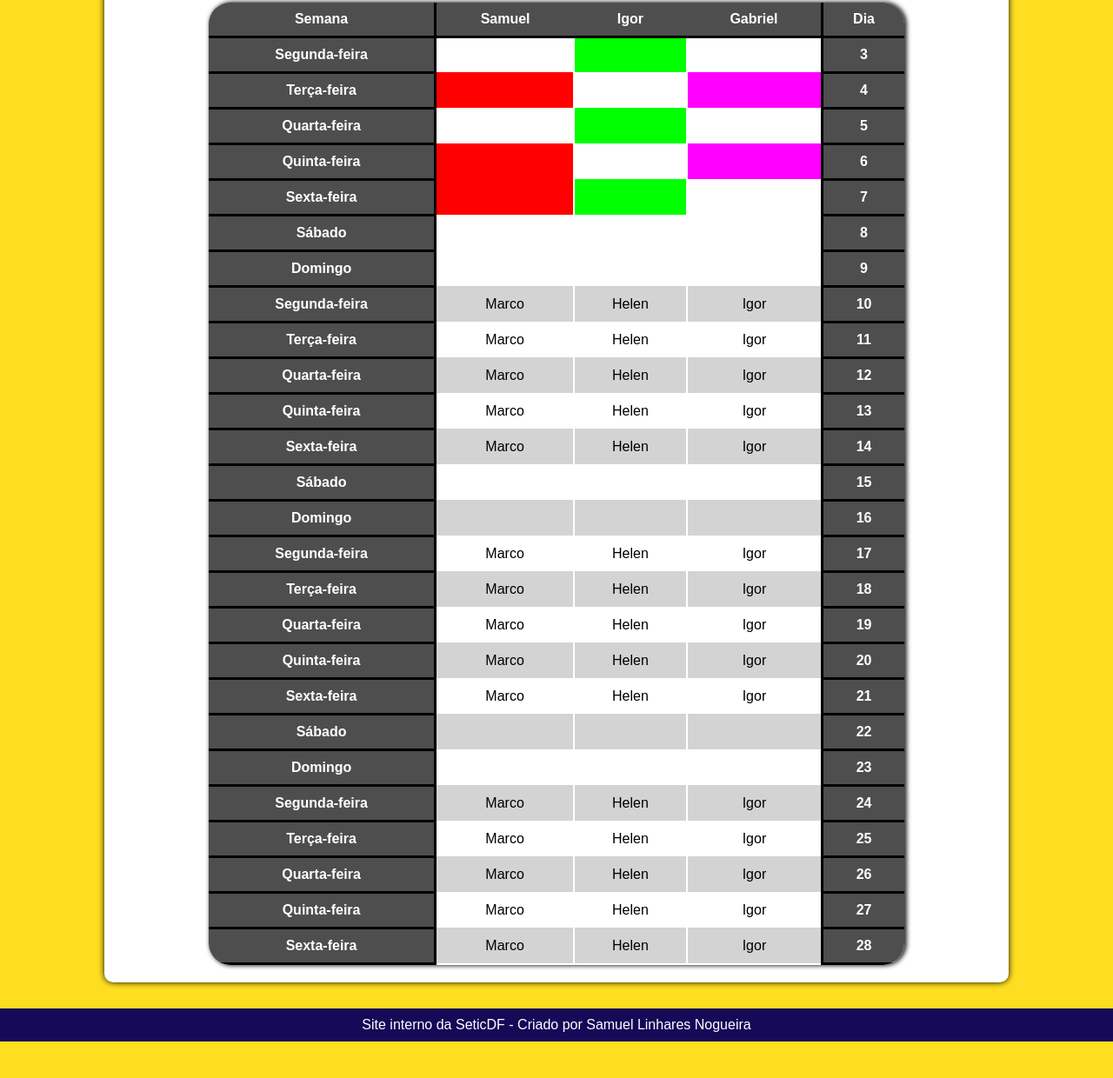
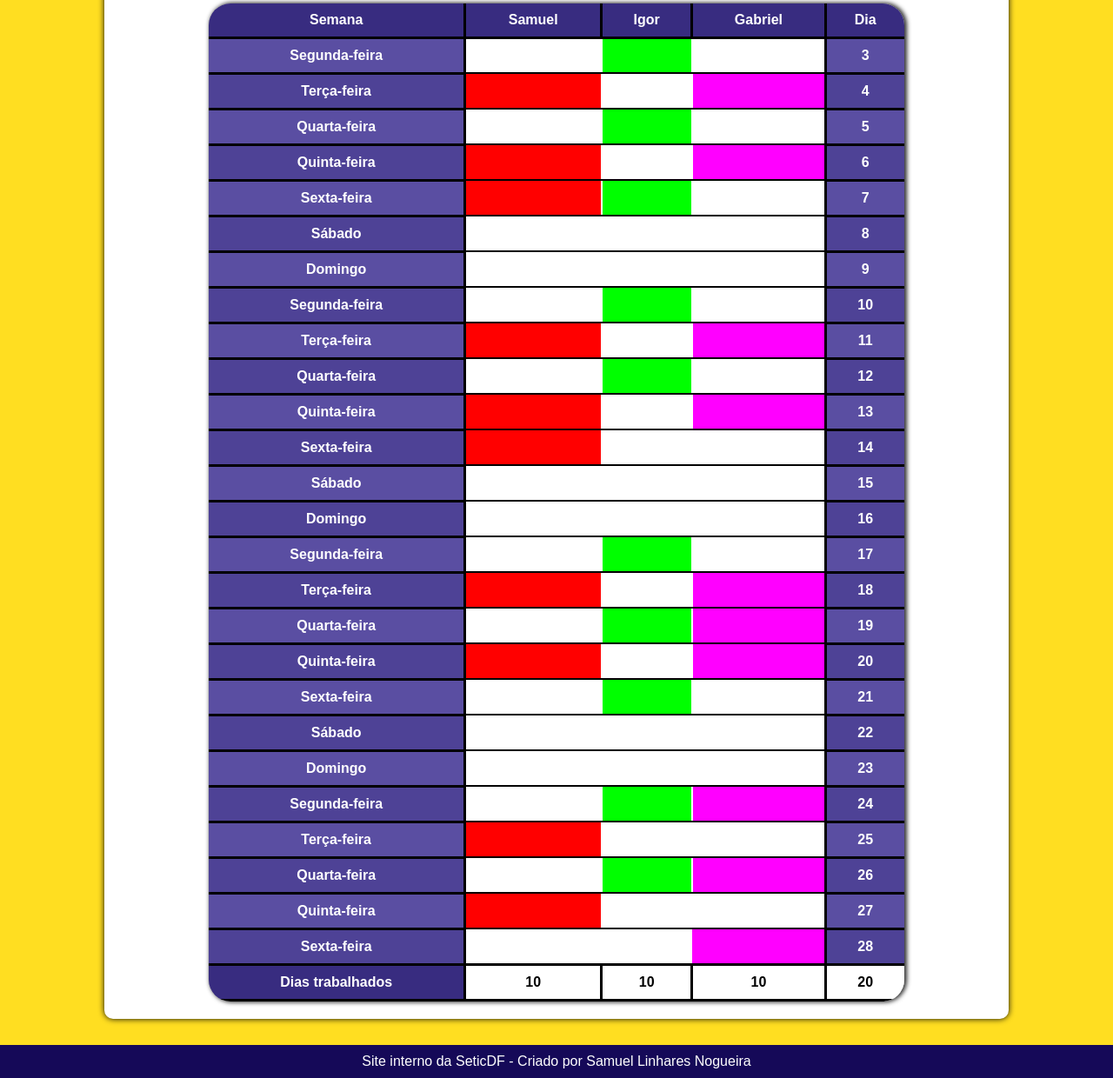
Before and after one commit to S-Linhares/Teste_SiteInterno, a plain HTML site: page html/ferias.html in a window 1280 px wide. Shown: the part 571-1811 px from the top of the page at 87% size. Before the commit the page ends 1769 px from the top, so only its background shows below. Drawn offline with Linux system fonts and the light colour scheme.

Commit message:
att table

```diff
--- a/css/styles_ferias.css
+++ b/css/styles_ferias.css
@@ -29,6 +29,7 @@ td {
 
 .borda-direita {
     border-right: 2px solid white;
+    border-bottom: 2px solid black;
 }
 
 thead > tr > th {
@@ -61,6 +62,7 @@ tbody > tr > th {
 .mes {
     border-right: 0px;
     border-left: 3px solid black;
+    background-color: #1f0e81bb;
 }
 
 .samuel {
@@ -79,6 +81,22 @@ tbody > tr > th {
     background-color: white;
 }
 
+.cabecalho_esquerda {
+    border-bottom: 3px solid black;
+    border-right: 3px solid black;
+    color: white;
+    background-color: #1f0e81bb;
+}
+
+.pe_resultado {
+    border-left: 3px solid black;
+    border-top: 3px solid black;
+    border-bottom: 3px solid black;
+    color: black;
+    background-color: white;
+    font-weight: bold;
+}
+
 body > main > article > h2 {
     margin-top: 50px;
 }
--- a/html/ferias.html
+++ b/html/ferias.html
@@ -65,7 +65,7 @@
               <td class="borda-direita">Alberto</td>
               <td class="borda-direita"></td>
               <td class="borda-direita"></td>
-              <td>Gabriel</td>
+              <td class="borda-direita">Gabriel</td>
             </tr>
             <tr>
               <th scope="row">Intervalo de dias</th>
@@ -80,21 +80,20 @@
               <td class="borda-direita"></td>
               <td class="borda-direita"></td>
               <td class="borda-direita"></td>
-              <td></td>
+              <td class="borda-direita"></td>
             </tr>
             <tr>
               <th scope="row">Substituto</th>
-              <td class="borda-direita"></td>
-              <td class="borda-direita"></td>
-              <td class="borda-direita"></td>
-              <td class="borda-direita"></td>
-              <td class="borda-direita"></td>
-              <td class="borda-direita"></td>
-              <td class="borda-direita"></td>
-              <td class="borda-direita"></td>
-              <td class="borda-direita"></td>
-              <td class="borda-direita"></td>
-              <td class="borda-direita"></td>
+              <td></tdtd>
+              <td></td>
+              <td></td>
+              <td></td>
+              <td></td>
+              <td></td>
+              <td></td>
+              <td></td>
+              <td></td>
+              <td></td>
               <td></td>
             </tr>
           </tbody>
@@ -113,201 +112,207 @@
         <table>
           <thead>
             <tr>
-              <th scope="col" class="info">Semana</th>
-              <th scope="col">Samuel</th>
-              <th scope="col">Igor</th>
-              <th scope="col">Gabriel</th>
+              <th scope="col" class="cabecalho_esquerda">Semana</th>
+              <th scope="col" class="cabecalho_esquerda">Samuel</th>
+              <th scope="col" class="cabecalho_esquerda">Igor</th>
+              <th scope="col" class="cabecalho_esquerda">Gabriel</th>
               <th scope="col" class="mes">Dia</th>
             </tr>
           </thead>
 
           <tbody>
             <tr>
-              <th scope="row">Segunda-feira</th>
+              <th scope="row" class="cabecalho_esquerda">Segunda-feira</th>
               <td class="borda-direita vazio"></td>
               <td class="borda-direita igor"></td>
               <td class="borda-direita vazio"></td>
               <th class="mes">3</th>
             </tr>
             <tr>
-              <th scope="row">Terça-feira</th>
+              <th scope="row" class="cabecalho_esquerda">Terça-feira</th>
               <td class="borda-direita samuel"></td>
               <td class="borda-direita vazio"></td>
               <td class="borda-direita gabriel"></td>
               <th class="mes">4</th>
             </tr>
             <tr>
-              <th scope="row">Quarta-feira</th>
+              <th scope="row" class="cabecalho_esquerda">Quarta-feira</th>
               <td class="borda-direita vazio"></td>
               <td class="borda-direita igor"></td>
               <td class="borda-direita vazio"></td>
               <th class="mes">5</th>
             </tr>
             <tr>
-              <th scope="row">Quinta-feira</th>
+              <th scope="row" class="cabecalho_esquerda">Quinta-feira</th>
               <td class="borda-direita samuel"></td>
               <td class="borda-direita vazio"></td>
               <td class="borda-direita gabriel"></td>
               <th class="mes">6</th>
             </tr>
             <tr>
-              <th scope="row">Sexta-feira</th>
+              <th scope="row" class="cabecalho_esquerda">Sexta-feira</th>
               <td class="borda-direita samuel"></td>
               <td class="borda-direita igor"></td>
               <td class="borda-direita vazio"></td>
               <th class="mes">7</th>
             </tr>
             <tr>
-              <th scope="row">Sábado</th>
+              <th scope="row" class="cabecalho_esquerda">Sábado</th>
               <td class="borda-direita vazio"></td>
               <td class="borda-direita vazio"></td>
               <td class="borda-direita vazio"></td>
               <th class="mes">8</th>
             </tr>
             <tr>
-              <th scope="row">Domingo</th>
+              <th scope="row" class="cabecalho_esquerda">Domingo</th>
               <td class="borda-direita"></td>
               <td class="borda-direita"></td>
               <td class="borda-direita"></td>
               <th class="mes">9</th>
             </tr>
             <tr>
-              <th scope="row">Segunda-feira</th>
-              <td class="borda-direita">Marco</td>
-              <td class="borda-direita">Helen</td>
-              <td class="borda-direita">Igor</td>
+              <th scope="row" class="cabecalho_esquerda">Segunda-feira</th>
+              <td class="borda-direita vazio"></td>
+              <td class="borda-direita igor"></td>
+              <td class="borda-direita vazio"></td>
               <th class="mes">10</th>
             </tr>
             <tr>
-              <th scope="row">Terça-feira</th>
-              <td class="borda-direita">Marco</td>
-              <td class="borda-direita">Helen</td>
-              <td class="borda-direita">Igor</td>
+              <th scope="row" class="cabecalho_esquerda">Terça-feira</th>
+              <td class="borda-direita samuel"></td>
+              <td class="borda-direita vazio"></td>
+              <td class="borda-direita gabriel"></td>
               <th class="mes">11</th>
             </tr>
             <tr>
-              <th scope="row">Quarta-feira</th>
-              <td class="borda-direita">Marco</td>
-              <td class="borda-direita">Helen</td>
-              <td class="borda-direita">Igor</td>
+              <th scope="row" class="cabecalho_esquerda">Quarta-feira</th>
+              <td class="borda-direita vazio"></td>
+              <td class="borda-direita igor"></td>
+              <td class="borda-direita vazio"></td>
               <th class="mes">12</th>
             </tr>
             <tr>
-              <th scope="row">Quinta-feira</th>
-              <td class="borda-direita">Marco</td>
-              <td class="borda-direita">Helen</td>
-              <td class="borda-direita">Igor</td>
+              <th scope="row" class="cabecalho_esquerda">Quinta-feira</th>
+              <td class="borda-direita samuel"></td>
+              <td class="borda-direita vazio"></td>
+              <td class="borda-direita gabriel"></td>
               <th class="mes">13</th>
             </tr>
             <tr>
-              <th scope="row">Sexta-feira</th>
-              <td class="borda-direita">Marco</td>
-              <td class="borda-direita">Helen</td>
-              <td class="borda-direita">Igor</td>
+              <th scope="row" class="cabecalho_esquerda">Sexta-feira</th>
+              <td class="borda-direita samuel"></td>
+              <td class="borda-direita vazio"></td>
+              <td class="borda-direita vazio"></td>
               <th class="mes">14</th>
             </tr>
             <tr>
-              <th scope="row">Sábado</th>
-              <td class="borda-direita"></td>
-              <td class="borda-direita"></td>
-              <td class="borda-direita"></td>
+              <th scope="row" class="cabecalho_esquerda">Sábado</th>
+              <td class="borda-direita vazio"></td>
+              <td class="borda-direita vazio"></td>
+              <td class="borda-direita vazio"></td>
               <th class="mes">15</th>
             </tr>
             <tr>
-              <th scope="row">Domingo</th>
-              <td class="borda-direita"></td>
-              <td class="borda-direita"></td>
-              <td class="borda-direita"></td>
+              <th scope="row" class="cabecalho_esquerda">Domingo</th>
+              <td class="borda-direita vazio"></td>
+              <td class="borda-direita vazio"></td>
+              <td class="borda-direita vazio"></td>
               <th class="mes">16</th>
             </tr>
             <tr>
-              <th scope="row">Segunda-feira</th>
-              <td class="borda-direita">Marco</td>
-              <td class="borda-direita">Helen</td>
-              <td class="borda-direita">Igor</td>
+              <th scope="row" class="cabecalho_esquerda">Segunda-feira</th>
+              <td class="borda-direita vazio"></td>
+              <td class="borda-direita igor"></td>
+              <td class="borda-direita vazio"></td>
               <th class="mes">17</th>
             </tr>
             <tr>
-              <th scope="row">Terça-feira</th>
-              <td class="borda-direita">Marco</td>
-              <td class="borda-direita">Helen</td>
-              <td class="borda-direita">Igor</td>
+              <th scope="row" class="cabecalho_esquerda">Terça-feira</th>
+              <td class="borda-direita samuel"></td>
+              <td class="borda-direita vazio"></td>
+              <td class="borda-direita gabriel"></td>
               <th class="mes">18</th>
             </tr>
             <tr>
-              <th scope="row">Quarta-feira</th>
-              <td class="borda-direita">Marco</td>
-              <td class="borda-direita">Helen</td>
-              <td class="borda-direita">Igor</td>
+              <th scope="row" class="cabecalho_esquerda">Quarta-feira</th>
+              <td class="borda-direita vazio"></td>
+              <td class="borda-direita igor"></td>
+              <td class="borda-direita gabriel"></td>
               <th class="mes">19</th>
             </tr>
             <tr>
-              <th scope="row">Quinta-feira</th>
-              <td class="borda-direita">Marco</td>
-              <td class="borda-direita">Helen</td>
-              <td class="borda-direita">Igor</td>
+              <th scope="row" class="cabecalho_esquerda">Quinta-feira</th>
+              <td class="borda-direita samuel"></td>
+              <td class="borda-direita vazio"></td>
+              <td class="borda-direita gabriel"></td>
               <th class="mes">20</th>
             </tr>
             <tr>
-              <th scope="row">Sexta-feira</th>
-              <td class="borda-direita">Marco</td>
-              <td class="borda-direita">Helen</td>
-              <td class="borda-direita">Igor</td>
+              <th scope="row" class="cabecalho_esquerda">Sexta-feira</th>
+              <td class="borda-direita vazio"></td>
+              <td class="borda-direita igor"></td>
+              <td class="borda-direita vazio"></td>
               <th class="mes">21</th>
             </tr>
             <tr>
-              <th scope="row">Sábado</th>
-              <td class="borda-direita"></td>
-              <td class="borda-direita"></td>
-              <td class="borda-direita"></td>
+              <th scope="row" class="cabecalho_esquerda">Sábado</th>
+              <td class="borda-direita vazio"></td>
+              <td class="borda-direita vazio"></td>
+              <td class="borda-direita vazio"></td>
               <th class="mes">22</th>
             </tr>
             <tr>
-              <th scope="row">Domingo</th>
-              <td class="borda-direita"></td>
-              <td class="borda-direita"></td>
-              <td class="borda-direita"></td>
+              <th scope="row" class="cabecalho_esquerda">Domingo</th>
+              <td class="borda-direita vazio"></td>
+              <td class="borda-direita vazio"></td>
+              <td class="borda-direita vazio"></td>
               <th class="mes">23</th>
             </tr>
             <tr>
-              <th scope="row">Segunda-feira</th>
-              <td class="borda-direita">Marco</td>
-              <td class="borda-direita">Helen</td>
-              <td class="borda-direita">Igor</td>
+              <th scope="row" class="cabecalho_esquerda">Segunda-feira</th>
+              <td class="borda-direita vazio"></td>
+              <td class="borda-direita igor"></td>
+              <td class="borda-direita gabriel"></td>
               <th class="mes">24</th>
             </tr>
             <tr>
-              <th scope="row">Terça-feira</th>
-              <td class="borda-direita">Marco</td>
-              <td class="borda-direita">Helen</td>
-              <td class="borda-direita">Igor</td>
+              <th scope="row" class="cabecalho_esquerda">Terça-feira</th>
+              <td class="borda-direita samuel"></td>
+              <td class="borda-direita vazio"></td>
+              <td class="borda-direita vazio"></td>
               <th class="mes">25</th>
             </tr>
             <tr>
-              <th scope="row">Quarta-feira</th>
-              <td class="borda-direita">Marco</td>
-              <td class="borda-direita">Helen</td>
-              <td class="borda-direita">Igor</td>
+              <th scope="row" class="cabecalho_esquerda">Quarta-feira</th>
+              <td class="borda-direita vazio"></td>
+              <td class="borda-direita igor"></td>
+              <td class="borda-direita gabriel"></td>
               <th class="mes">26</th>
             </tr>
             <tr>
-              <th scope="row">Quinta-feira</th>
-              <td class="borda-direita">Marco</td>
-              <td class="borda-direita">Helen</td>
-              <td class="borda-direita">Igor</td>
+              <th scope="row" class="cabecalho_esquerda">Quinta-feira</th>
+              <td class="borda-direita samuel"></td>
+              <td class="borda-direita vazio"></td>
+              <td class="borda-direita vazio"></td>
               <th class="mes">27</th>
             </tr>
             <tr>
-              <th scope="row">Sexta-feira</th>
-              <td class="borda-direita">Marco</td>
-              <td class="borda-direita">Helen</td>
-              <td class="borda-direita">Igor</td>
+              <th scope="row" class="cabecalho_esquerda">Sexta-feira</th>
+              <td class="vazio"></td>
+              <td class="vazio"></td>
+              <td class="gabriel"></td>
               <th class="mes">28</th>
             </tr>
           </tbody>
 
           <tfoot>
-
+            <tr>
+              <th scope="row" class="cabecalho_esquerda">Dias trabalhados</th>
+              <td class="pe_resultado">10</td>
+              <td class="pe_resultado">10</td>
+              <td class="pe_resultado">10</td>
+              <td class="pe_resultado">20</td>
+            </tr>
           </tfoot>
         </table>
       </div>
```
